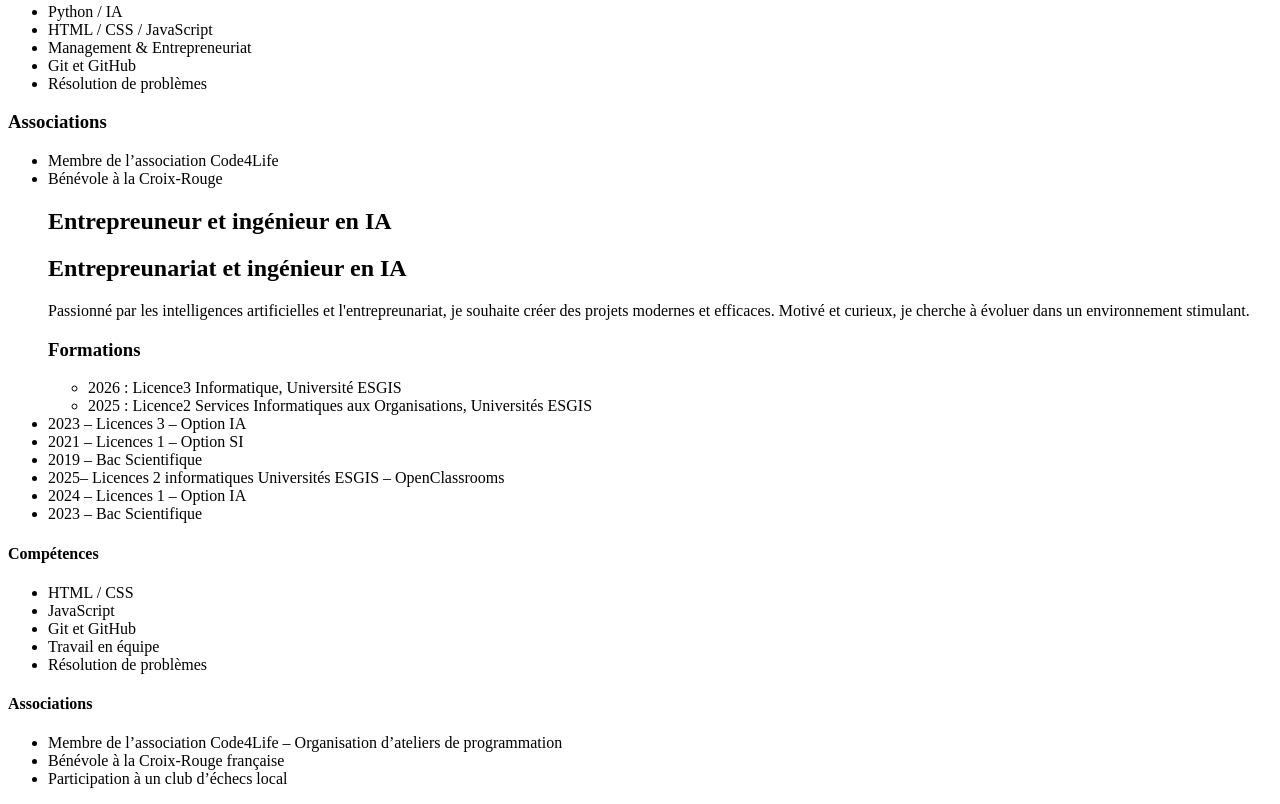
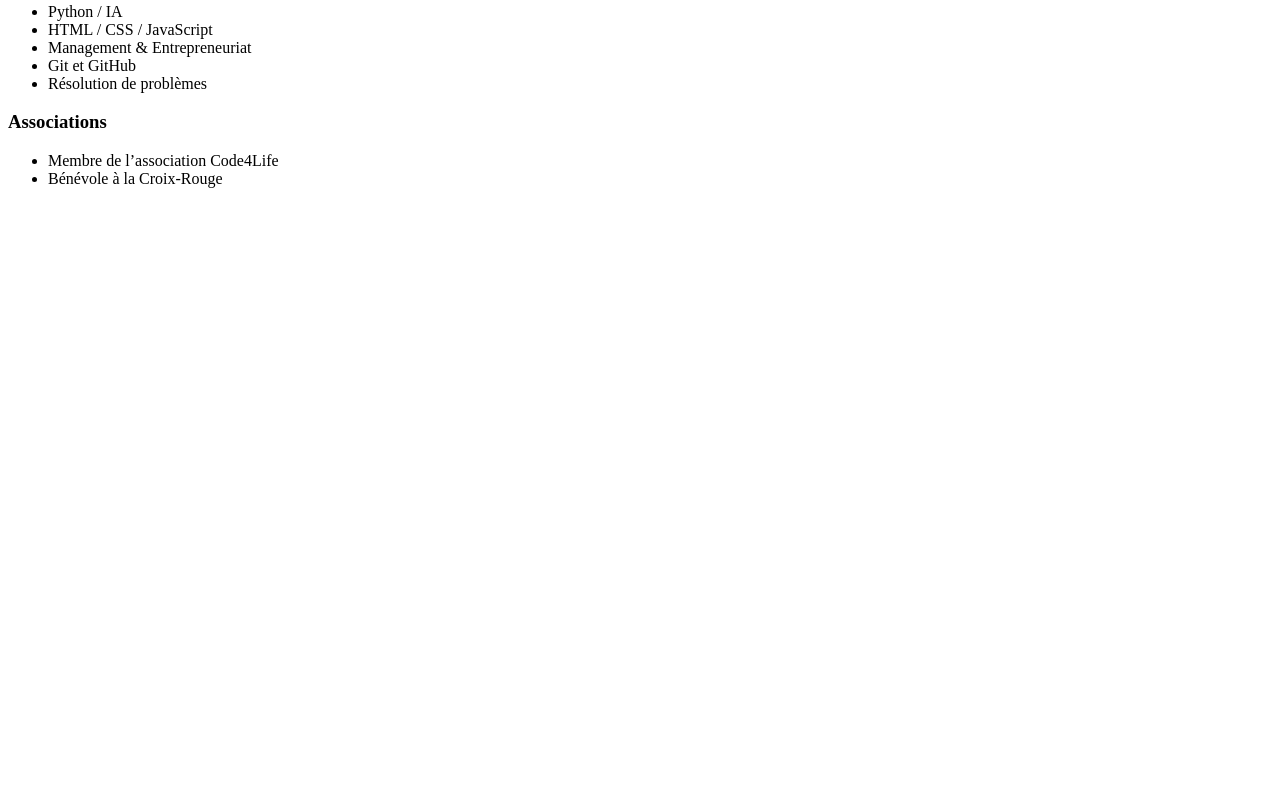
Before and after one commit to jxlius-hub/mon-cv, a plain HTML site: page index.html in a window 1280 px wide. Shown: the part 315-1119 px from the top of the page. After the commit the page ends 800 px from the top, so only its background shows below. Drawn offline with Linux system fonts and the light colour scheme.

Commit message:
modification du fichier index.html

```diff
--- a/index.html
+++ b/index.html
@@ -5,7 +5,6 @@
     <meta name="viewport" content="width=device-width, initial-scale=1.0">
     <title>Mon CV</title>
     <link rel="stylesheet" href="style.css">
-</head>
 <body>
     <h1>AGASSOUNON Arsène</h1>
     <h2>Entrepreneur et Ingénieur en IA</h2>
@@ -31,37 +30,5 @@
     <ul>
         <li>Membre de l’association Code4Life</li>
         <li>Bénévole à la Croix-Rouge</li>
-    <h2>Entrepreuneur et ingénieur en IA</h2>
-    <h2>Entrepreunariat et ingénieur en IA</h2>
-    <p>
-        Passionné par les intelligences artificielles et l'entrepreunariat, je souhaite créer des projets modernes et efficaces.
-        Motivé et curieux, je cherche à évoluer dans un environnement stimulant.
-    </p>
-    <h3>Formations</h3>
-    <ul>
-        <li>2026 : Licence3 Informatique, Université ESGIS</li>
-        <li>2025 : Licence2  Services Informatiques aux Organisations, Universités ESGIS</li>
-    </ul>
-        <li>2023 – Licences 3  – Option IA</li>
-        <li>2021 – Licences 1 – Option SI</li>
-        <li>2019 – Bac Scientifique</li>
-        <li>2025– Licences 2 informatiques Universités ESGIS – OpenClassrooms</li>
-        <li>2024 – Licences 1 – Option IA </li>
-        <li>2023 – Bac Scientifique</li>
-    </ul>
-<h4>Compétences</h4>
-<ul>
-    <li>HTML / CSS</li>
-    <li>JavaScript</li>
-    <li>Git et GitHub</li>
-    <li>Travail en équipe</li>
-    <li>Résolution de problèmes</li>
-</ul>
-<h4>Associations</h4>
-<ul>
-    <li>Membre de l’association Code4Life – Organisation d’ateliers de programmation</li>
-    <li>Bénévole à la Croix-Rouge française</li>
-    <li>Participation à un club d’échecs local</li>
-</ul>
 </body>
 </html>
```
